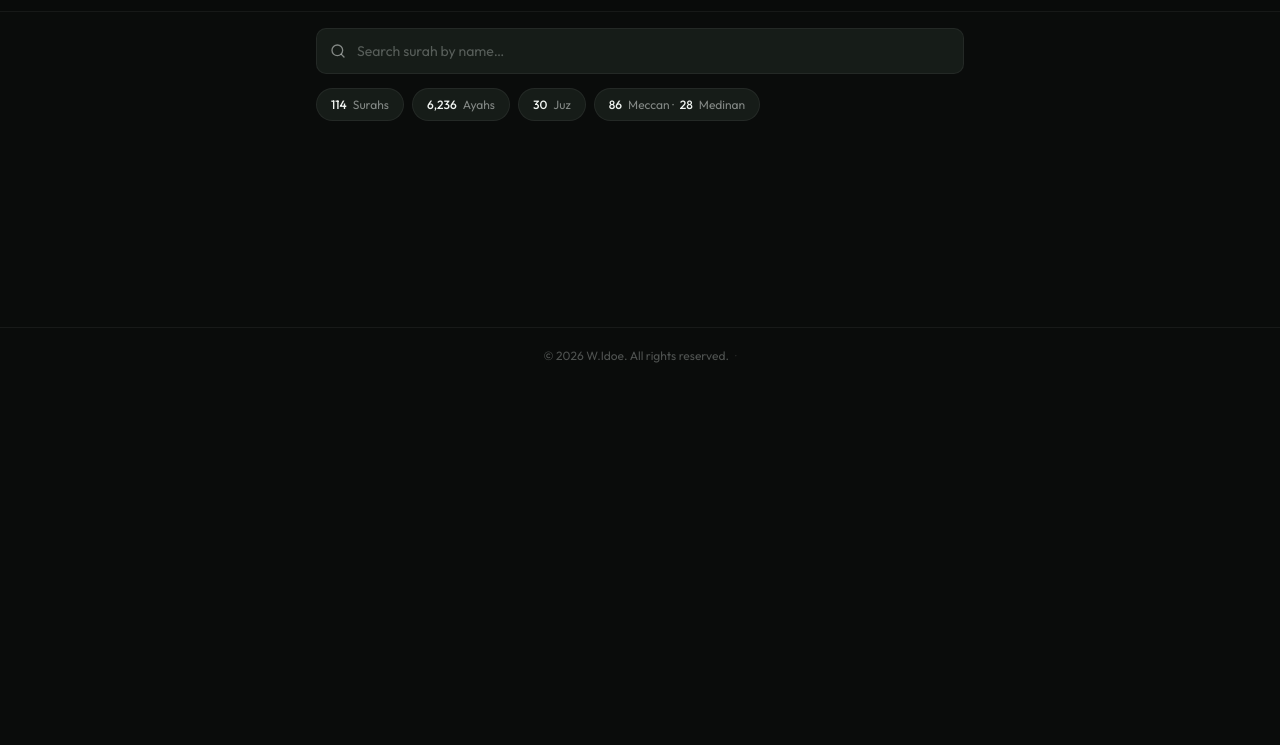
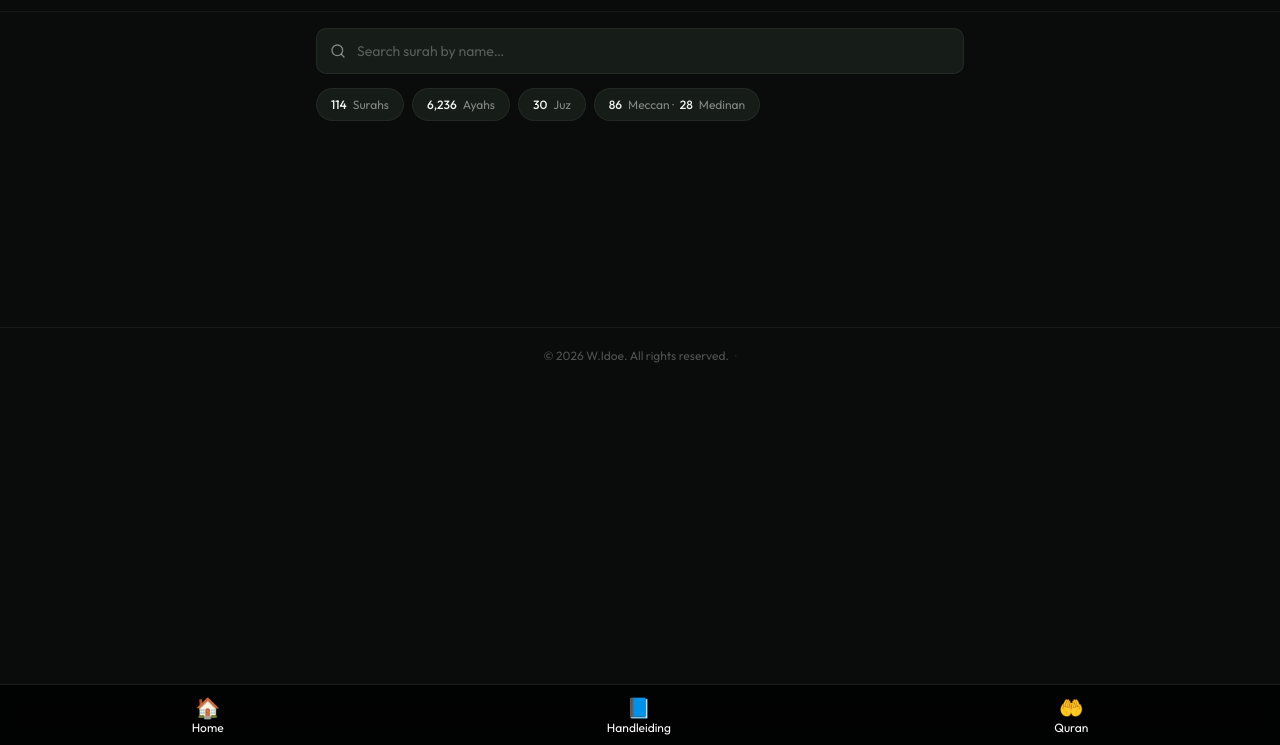
Before and after one commit to AimZzPK/sufiweb, a plain HTML site: page quran.html in a window 1280 px wide. Shown: the part 55-800 px from the top of the page. Drawn offline with Linux system fonts and the light colour scheme; no server answers; a web font is replaced by a local one.

Commit message:
Add files via upload

```diff
--- a/quran.html
+++ b/quran.html
@@ -304,6 +304,31 @@ main{
   .surah-arabic-name{font-size:19px}
   .ayah-arabic{font-size:22px}
 }
+/* NAVBAR */
+.navbar {
+  position: fixed;
+  bottom: 0;
+  left: 0;
+  width: 100%;
+  background: rgba(0,0,0,0.8);
+  backdrop-filter: blur(10px);
+  display: flex;
+  justify-content: space-around;
+  padding: 10px 0;
+  border-top: 1px solid rgba(255,255,255,0.1);
+}
+
+.nav-item {
+  text-align: center;
+  font-size: 12px;
+  color: white;
+  text-decoration: none;
+}
+
+.nav-item span {
+  display: block;
+  font-size: 20px;
+}
 </style>
 </head>
 <body>
@@ -360,6 +385,12 @@ main{
     </div>
   </div>
 </div>
+  <!-- NAVBAR -->
+    <div class="navbar">
+    <a href="index.html" class="nav-item"><span>🏠</span>Home</a>
+    <a href="home.html" class="nav-item"><span>📘</span>Handleiding</a>
+    <a href="quran.html" class="nav-item"><span>🤲</span>Quran</a>
+    </div>
 
 <script>
 const $ = id => document.getElementById(id);
@@ -565,7 +596,7 @@ function goBack(){
   $('headerLogo').textContent='🕌';
   $('headerLogo').style.background='var(--accent-dim)';
   $('headerLogo').style.border='1px solid rgba(74,222,128,0.2)';
-  $('headerTitle').textContent='Al-Quran';
+  $('headerTitle').textContent='Naqshbandi-Sufi App';
   $('headerMeta').textContent='114 Surahs';
   currentSurahData=null;audioIds=[];
 }
```
